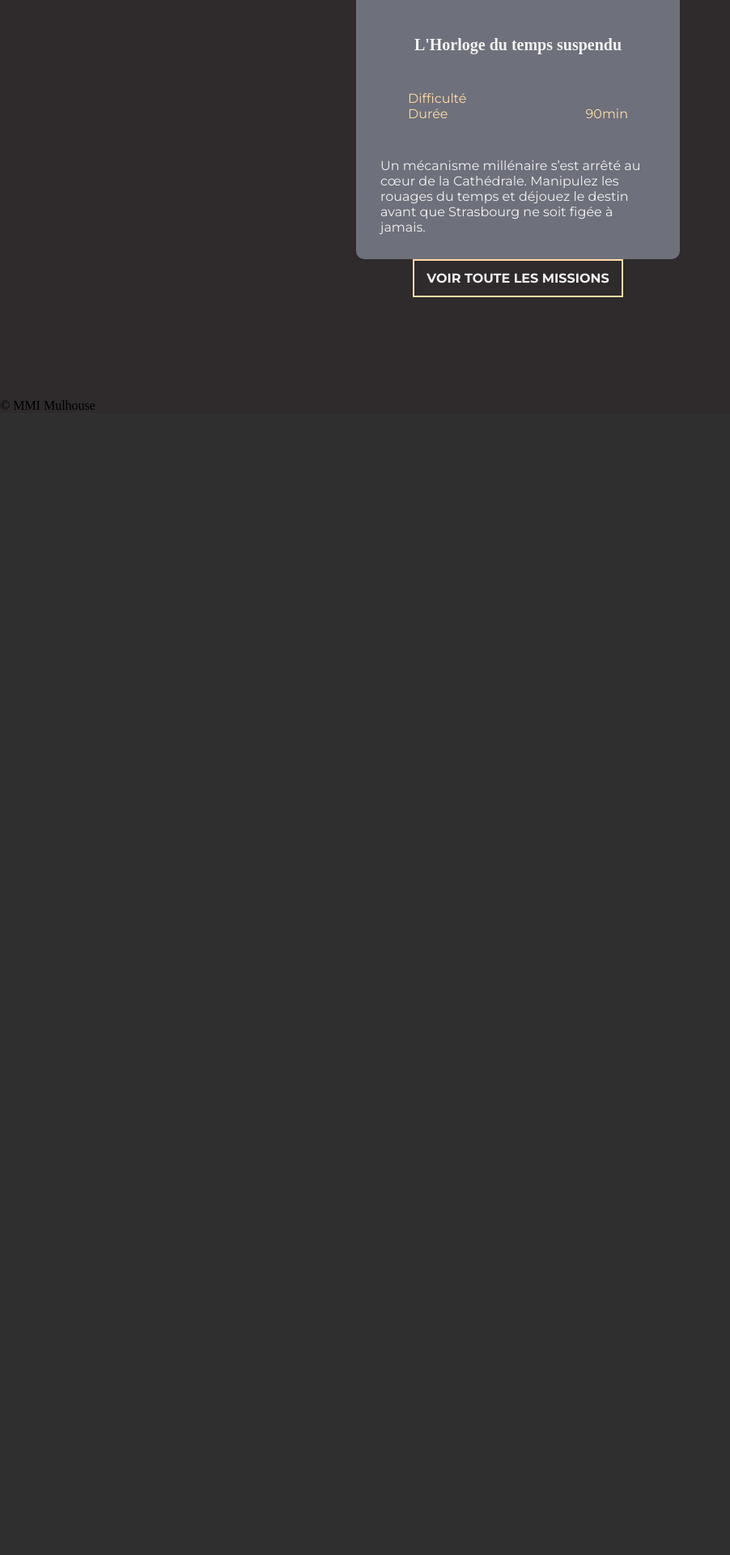
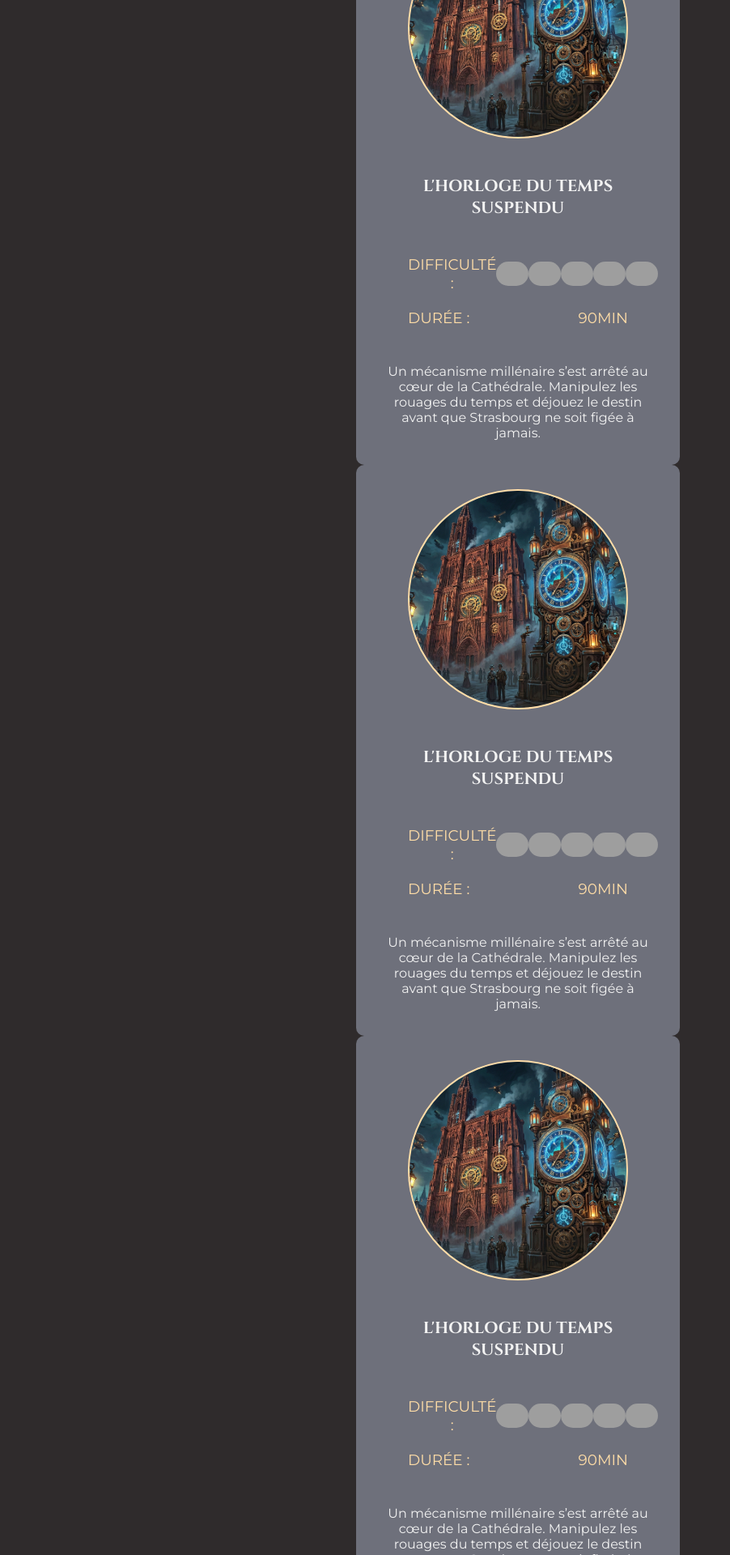
Before and after one commit to aymonier-elias/SAE-4D01, a PHP site: page / in a window 1280 px wide. Shown: the part 1099-3019 px from the top of the page at 81% size, without its empty margins (0-902 px from the left). Before the commit the page ends 1605 px from the top, so only its background shows below. Run offline with PHP 8.4, Linux system fonts and the light colour scheme; grey boxes are pictures that could not be loaded.

Commit message:
Stylke card

```diff
--- a/style/accueil.css
+++ b/style/accueil.css
@@ -6,10 +6,12 @@
   padding: 125px;
   h3 {
     font-size: 1.25rem;
-        font-weight: bold;
+    font-weight: bolder;
+    text-align: center;
   }
 }
 .card {
+  position: relative;
   padding: 30px;
   display: flex;
   flex-direction: column;
@@ -18,19 +20,53 @@
   max-width: 400px;
   border-radius: 10px;
   background-color: var(--brand-grey);
+  img {
+    width: 80%;
+    height: 80%;
+    object-fit: cover;
+    border: 2px solid var(--secondary);
+    /* border: 3px solid var(--grey); */
+    border-radius: 1000px;
+  }
+  p {
+    text-align: center;
+  }
 }
 .info {
   width: 80%;
+  font-size: 1.15rem;
+  text-transform: uppercase;
+  div:first-child {
+    margin-bottom: 20px;
+  }
   div {
     display: flex;
     justify-content: space-between;
     color: var(--secondary);
   }
 }
-.img {
-    background-image: url(../img/fond.png);
-    height: 100px;
-    width: 100px;
-    background-size: cover;
-    border-radius: 1000px;
+
+.difficulte {
+  display: flex;
+  align-items: center;
+  .note img {
+    border: none;
+    height: 30px;
   }
+}
+
+.card-hover {
+  display: flex;
+  opacity: 0;
+  border-radius: 10px;
+  justify-content: center;
+  align-items: center;
+  position: absolute;
+  transition: 0.3s ease;
+  inset: 0;
+}
+.card:hover .card-hover {
+  opacity: 1;
+  background-color: var(--brand-red-half);
+  backdrop-filter: blur(5px);
+}
--- a/style/style.css
+++ b/style/style.css
@@ -6,7 +6,8 @@
   --primary: #82212a;
   --secondary: oklch(0.9133 0.0788 79.02);
   --secondary-half: oklch(0.9133 0.0788 79.02 / 50%);
-  --brand-red: #944640;
+  --brand-red: oklch(0.4921 0.1064 26.16);
+  --brand-red-half: oklch(0.4921 0.1064 26.16 / 50%);
   --brand-white: #e2e1ea;
   --brand-grey: oklch(0.5472 0.0172 277.61);
   --brand-grey-half: oklch(0.5472 0.0172 277.61 / 50%);
@@ -14,7 +15,7 @@
   /* Black - White */
   --black: #1f1f1f;
   --black-half: oklch(0.2393 0 129.63 / 50%);
-  --grey: #828282;
+  --grey: oklch(0.6066 0 0);
   --white: oklch(0.9612 0 0);
   /* State */
   --info: #00bcff;
@@ -48,11 +49,19 @@ section {
 h1 {
   font-family: var(--title);
   font-size: 4rem;
+  text-transform: uppercase;
 }
 
 h2 {
   font-family: var(--title);
   font-size: 2rem;
+  text-transform: uppercase;
+}
+
+h3 {
+  font-family: var(--title);
+  font-size: 1.25rem;
+  text-transform: uppercase;
 }
 
 p,
--- a/vue/vueAccueil.php
+++ b/vue/vueAccueil.php
@@ -14,20 +14,98 @@ $hero = "<div class='hero'>
   <h2>Vos prochaines inflitrations</h2>
   <div class="cards">
     <div class="card">
-      <span class="img"></span>
+
+
+      <div class="card-hover">
+        <a href="" class="cta">Réserver ma mission</a>
+      </div>
+
+      <img src="img/card_1.png" alt="L'Horloge du temps suspendu">
 
       <h3>L'Horloge du temps suspendu</h3>
 
       <div class="info">
         <div class="difficulte">
-          <p>Difficulté</p>
-          <div>
-            <!-- Svg a ajouter en JS en fonction de la bdd -->
+          <p>Difficulté :</p>
+          <div class="note">
+            <img src="img/svg/diff.svg" alt="Difficulté">
+            <img src="img/svg/diff.svg" alt="Difficulté">
+            <img src="img/svg/diff.svg" alt="Difficulté">
+            <img src="img/svg/diff.svg" alt="Difficulté">
+            <img src="img/svg/diff.svg" alt="Difficulté">
           </div>
         </div>
 
         <div class="duree">
-          <p>Durée</p>
+          <p>Durée :</p>
+          <p>90min</p>
+        </div>
+
+      </div>
+
+      <p class="desciption">Un mécanisme millénaire s’est arrêté au cœur de la Cathédrale. Manipulez les rouages du
+        temps et déjouez le
+        destin avant que Strasbourg ne soit figée à jamais.</p>
+    </div>
+    <div class="card">
+
+
+      <div class="card-hover">
+        <a href="" class="cta">Réserver ma mission</a>
+      </div>
+
+      <img src="img/card_1.png" alt="L'Horloge du temps suspendu">
+
+      <h3>L'Horloge du temps suspendu</h3>
+
+      <div class="info">
+        <div class="difficulte">
+          <p>Difficulté :</p>
+          <div class="note">
+            <img src="img/svg/diff.svg" alt="Difficulté">
+            <img src="img/svg/diff.svg" alt="Difficulté">
+            <img src="img/svg/diff.svg" alt="Difficulté">
+            <img src="img/svg/diff.svg" alt="Difficulté">
+            <img src="img/svg/diff.svg" alt="Difficulté">
+          </div>
+        </div>
+
+        <div class="duree">
+          <p>Durée :</p>
+          <p>90min</p>
+        </div>
+
+      </div>
+
+      <p class="desciption">Un mécanisme millénaire s’est arrêté au cœur de la Cathédrale. Manipulez les rouages du
+        temps et déjouez le
+        destin avant que Strasbourg ne soit figée à jamais.</p>
+    </div>
+    <div class="card">
+
+
+      <div class="card-hover">
+        <a href="" class="cta">Réserver ma mission</a>
+      </div>
+
+      <img src="img/card_1.png" alt="L'Horloge du temps suspendu">
+
+      <h3>L'Horloge du temps suspendu</h3>
+
+      <div class="info">
+        <div class="difficulte">
+          <p>Difficulté :</p>
+          <div class="note">
+            <img src="img/svg/diff.svg" alt="Difficulté">
+            <img src="img/svg/diff.svg" alt="Difficulté">
+            <img src="img/svg/diff.svg" alt="Difficulté">
+            <img src="img/svg/diff.svg" alt="Difficulté">
+            <img src="img/svg/diff.svg" alt="Difficulté">
+          </div>
+        </div>
+
+        <div class="duree">
+          <p>Durée :</p>
           <p>90min</p>
         </div>
 
```
Also changed, not shown: img/svg/diff.svg (added). Lines whose indentation alone changed are shown as unchanged.
